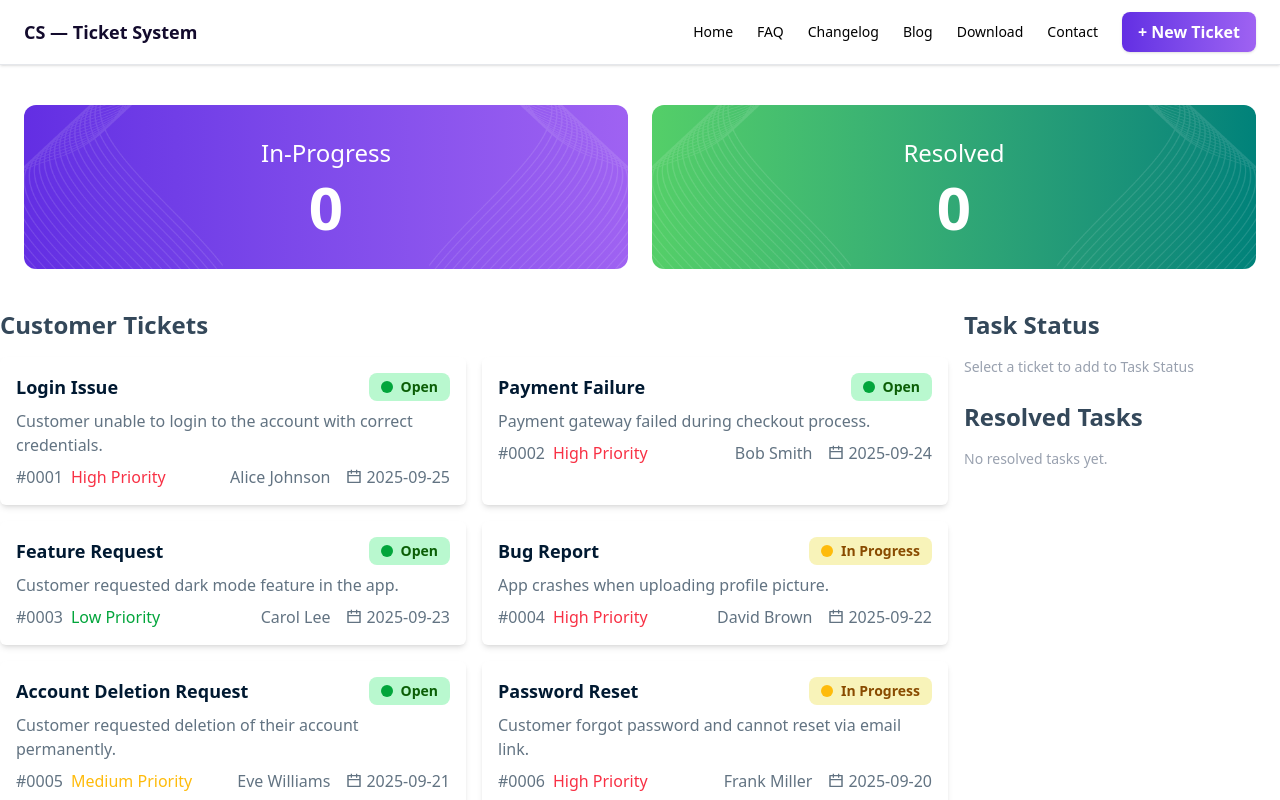
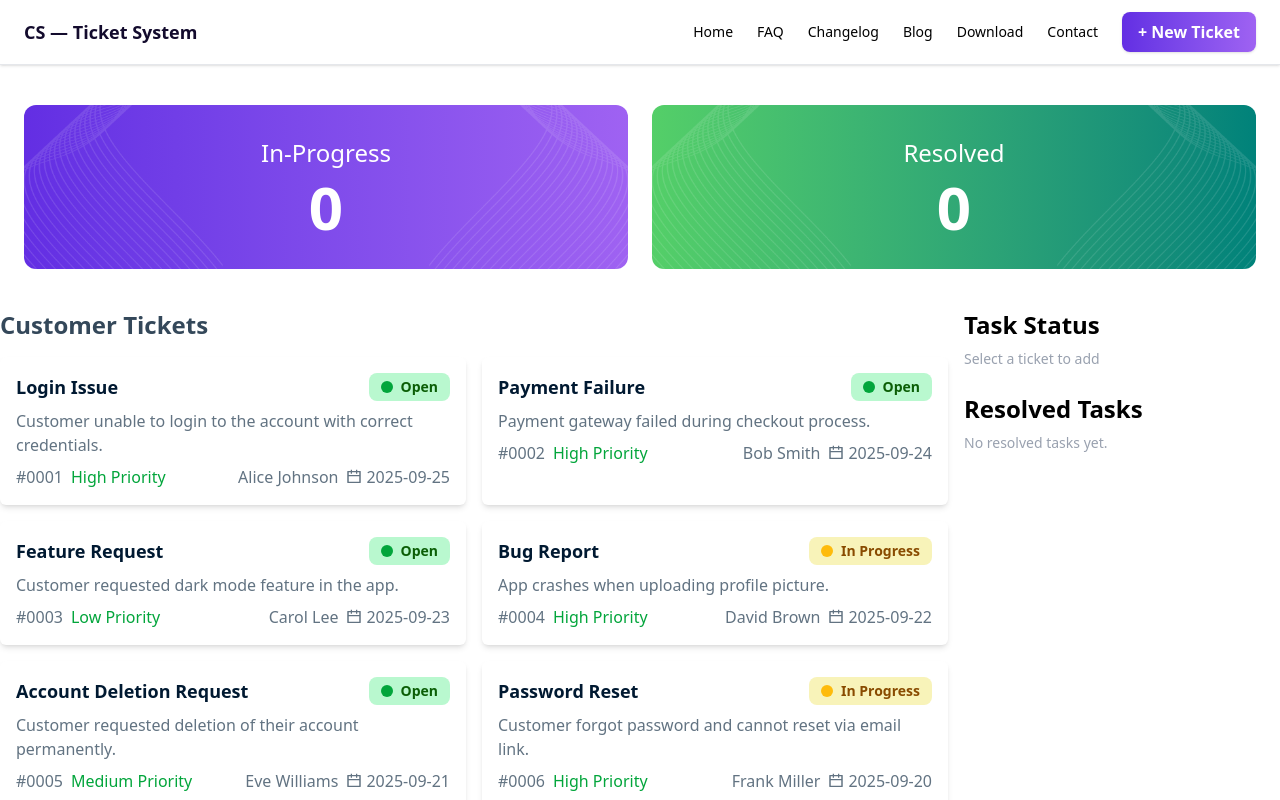
Before and after one commit to codewithrabby/customer-support-zone-by-react, a React (Vite) app: page / in a window 1280 px wide. Shown: the top 800 px of the page. Built offline with nearby package versions, Linux system fonts and the light colour scheme.

Commit message:
added functionalities

```diff
--- a/src/App.jsx
+++ b/src/App.jsx
@@ -6,16 +6,18 @@ import mailImg from "./assets/mail.png"
 import vector1 from "./assets/vector1.png"
 import vector2 from "./assets/vector2.png"
 import CustomersTicketsAndAside from './components/CustomersTicketsAndAside'
-import { Suspense } from 'react'
+import { Suspense, useState } from 'react'
 
-const fetchCusomers = async () =>{
+const fetchCustomers = async () => {
   const res = await fetch("/customers.json")
   return res.json()
 }
 
 function App() {
+  const customersPromise = fetchCustomers()
+  const [inProgressCount, setInProgressCount] = useState(0)
+  const [resolvedCount, setResolvedCount] = useState(0)
 
-  const customersPromise = fetchCusomers()
   return (
     <>
       {/* ===== NavBar Section Starts from here... ===== */}
@@ -24,7 +26,6 @@ function App() {
           <div className="font-bold text-lg">
             <h3 className='text-[#130B2D]'>CS — Ticket System</h3>
           </div>
-
           <div className="flex flex-col md:flex-row md:items-center gap-4 md:gap-6">
             <ul className="flex flex-col md:flex-row gap-4 md:gap-6 text-sm text-[#000000] font-medium">
               <li className="hover:text-black cursor-pointer">Home</li>
@@ -39,14 +40,13 @@ function App() {
         </div>
       </nav>
 
-
-      {/* ===== BANNER Section Starts from here... ===== */}
+      {/* ===== BANNER Section Starts from here...===== */}
       <section className="max-w-7xl mx-auto grid md:grid-cols-2 gap-6 px-6 py-10">
         <div className="relative bg-gradient-to-r from-[#632EE3] to-[#9F62F2] text-[#FFFFFF] rounded-xl p-8 flex flex-col items-center justify-center overflow-hidden">
           <img src={vector1} alt="left decoration" className="absolute left-0 top-0 h-full object-cover"/>
           <div className="relative z-10 flex flex-col items-center">
             <h2 className="text-2xl font-medium">In-Progress</h2>
-            <span className="text-6xl font-bold mt-2">0</span>
+            <span className="text-6xl font-bold mt-2">{inProgressCount}</span>
           </div>
           <img src={vector2} alt="right decoration" className="absolute right-0 top-0 h-full object-cover"/>
         </div>
@@ -55,23 +55,29 @@ function App() {
           <img src={vector1} alt="left decoration" className="absolute left-0 top-0 h-full object-cover"/>
           <div className="relative z-10 flex flex-col items-center">
             <h2 className="text-2xl font-medium">Resolved</h2>
-            <span className="text-6xl font-bold mt-2">0</span>
+            <span className="text-6xl font-bold mt-2">{resolvedCount}</span>
           </div>
           <img src={vector2} alt="right decoration" className="absolute right-0 top-0 h-full object-cover"/>
         </div>
       </section>
 
-      {/* ===== MAIN Section Starts from here...  ===== */}
-      <Suspense>
-        <CustomersTicketsAndAside customersPromise={customersPromise}></CustomersTicketsAndAside>
+      {/* ===== MAIN Section Starts from here... ===== */}
+      <Suspense fallback={<div className="text-center py-20">Loading Tickets...</div>}>
+        <CustomersTicketsAndAside
+          customersPromise={customersPromise}
+          setInProgressCount={setInProgressCount}
+          setResolvedCount={setResolvedCount}
+        />
       </Suspense>
 
-      {/* ===== FOOTER Section Starts from here...  ===== */}
+      {/* ===== FOOTER Section Starts from here... ===== */}
       <footer className="bg-[#000000] text-gray-300 mt-10">
         <div className="max-w-7xl mx-auto grid grid-cols-1 md:grid-cols-5 gap-8 px-6 py-12">
-          <div className="">
+          <div>
             <h2 className="font-bold text-[#FFFFFF] text-2xl">CS — Ticket System</h2>
-            <p className="mt-3 text-[#A1A1AA] text-sm leading-relaxed">CS Ticket System helps businesses manage customer issues efficiently with faster response times, clear tracking, and smooth communication. Our platform ensures reliable support and improved customer satisfaction.</p>
+            <p className="mt-3 text-[#A1A1AA] text-sm leading-relaxed">
+              CS Ticket System helps businesses manage customer issues efficiently with faster response times, clear tracking, and smooth communication. Our platform ensures reliable support and improved customer satisfaction.
+            </p>
           </div>
 
           <div>
--- a/src/components/CustomersTicketsAndAside.jsx
+++ b/src/components/CustomersTicketsAndAside.jsx
@@ -1,124 +1,134 @@
-import React, { use, useState } from 'react';
-import calenderImg from "../assets/ri_calendar-line.png";
+import React, { useState, useEffect } from 'react'
+import calenderImg from "../assets/ri_calendar-line.png"
 
-const CustomersTickets = ({ customersPromise }) => {
-  const customersData = use(customersPromise);
-  const [tasks, setTasks] = useState([]);
-  const [resolvedTasks, setResolvedTasks] = useState([]);
+const CustomersTicketsAndAside = ({ customersPromise, setInProgressCount, setResolvedCount }) => {
+  const [customersData, setCustomersData] = useState([])
+  const [tasks, setTasks] = useState([])
+  const [resolvedTasks, setResolvedTasks] = useState([])
+  const [toast, setToast] = useState({ show: false, message: "" })
 
+  useEffect(() => {
+    let mounted = true
+    customersPromise.then(data => {
+      if (mounted) setCustomersData(data)
+    })
+    return () => mounted = false
+  }, [customersPromise])
+
+  // Add Task & Remove from Customer Tickets Section Starts from here...
   const handleAddTask = (customer) => {
-    if (!tasks.find(task => task.id === customer.id) && !resolvedTasks.find(task => task.id === customer.id)) {
-      setTasks([...tasks, customer]);
+    if (!tasks.find(t => t.id === customer.id) && !resolvedTasks.find(t => t.id === customer.id)) {
+      setTasks(prev => [...prev, customer])
+      setInProgressCount(tasks.length + 1)
+      setCustomersData(prev => prev.filter(c => c.id !== customer.id))
+      setToast({ show: true, message: "In Progress!" })
+      setTimeout(() => setToast({ show: false, message: "" }), 3000)
     }
-  };
+  }
 
+  // Complete Task Section Starts from here...
   const handleCompleteTask = (taskId) => {
-    const taskToResolve = tasks.find(task => task.id === taskId);
-    if (taskToResolve) {
-      setTasks(tasks.filter(task => task.id !== taskId));
-      setResolvedTasks([taskToResolve, ...resolvedTasks]);
+    const taskToResolve = tasks.find(t => t.id === taskId)
+    if (!taskToResolve) return
+
+    // Remove from Task Status Section Starts from here...
+    const newTasks = tasks.filter(t => t.id !== taskId)
+    setTasks(newTasks)
+    setInProgressCount(newTasks.length)
+
+    // Add to Resolved Tasks Section Starts from here...
+    const newResolved = [{ ...taskToResolve, completed: true }, ...resolvedTasks]
+    setResolvedTasks(newResolved)
+    setResolvedCount(newResolved.length)
+
+    setToast({ show: true, message: "Completed!" })
+    setTimeout(() => setToast({ show: false, message: "" }), 3000)
   }
-  };
+
+  if (!customersData.length && tasks.length === 0) return <div className="text-center py-20">Loading Tickets...</div>
 
   return (
-    <div className="max-w-7xl mx-auto flex flex-col lg:flex-row gap-4">
+    <div className="max-w-7xl mx-auto flex flex-col lg:flex-row gap-4 relative">
 
-      {/* Customer Tickets Section */}
+      {/* Customer Tickets Starts from here... */}
       <div className="lg:w-3/4 w-full">
-        <h2 className="text-[#34485A] font-semibold text-2xl mb-4 ml-4 lg:ml-0">
-          Customer Tickets
-        </h2>
-
-        {/* Responsive grid */}
+        <h2 className="text-[#34485A] font-semibold text-2xl mb-4">Customer Tickets</h2>
         <div className="grid grid-cols-1 md:grid-cols-2 gap-4">
           {customersData.map((customer) => {
-            let priorityColor = '';
-            if (customer.customerPriority.toLowerCase().includes('high')) {
-              priorityColor = 'text-[#F83044]';
-            } else if (customer.customerPriority.toLowerCase().includes('medium')) {
-              priorityColor = 'text-[#FEBB0C]';
-            } else if (customer.customerPriority.toLowerCase().includes('low')) {
-              priorityColor = 'text-[#02A53B]';
-            }
+            let priorityColor = customer.customerPriority.toLowerCase() === 'high' ? 'text-[#F83044]' : customer.customerPriority.toLowerCase() === 'medium' ? 'text-[#FEBB0C]' :'text-[#02A53B]'
 
             return (
-              <div
-                key={customer.id}
-                onClick={() => handleAddTask(customer)}
-                className="p-4 bg-[#FFFFFF] rounded-md shadow-md space-y-2 cursor-pointer hover:bg-gray-50"
-              >
+              <div key={customer.id} onClick={() => handleAddTask(customer)}
+                className="p-4 bg-white rounded-md shadow-md space-y-2 cursor-pointer hover:bg-gray-50">
                 <div className="flex justify-between items-center">
                   <h2 className="text-[#001931] text-lg font-semibold">{customer.title}</h2>
-                  <span
-                    className={`flex items-center gap-2 px-3 py-1 text-sm font-semibold rounded-lg ${
-                      customer.status === 'Open' ? 'bg-[#B9F8CF] text-[#0B5E06]' : ''
-                    } ${customer.status === 'In Progress' ? 'bg-[#F8F3B9] text-yellow-800' : ''}`}
-                  >
-                    <span
-                      className={`w-3 h-3 rounded-full block ${
-                        customer.status === 'Open' ? 'bg-[#02A53B]' : ''
-                      } ${customer.status === 'In Progress' ? 'bg-[#FEBB0C]' : ''}`}
-                    ></span>
+                  <span className={`flex items-center gap-2 px-3 py-1 text-sm font-semibold rounded-lg
+                    ${customer.status === 'Open' ? 'bg-[#B9F8CF] text-[#0B5E06]' : ''}
+                    ${customer.status === 'In Progress' ? 'bg-[#F8F3B9] text-yellow-800' : ''}`}>
+                    <span className={`w-3 h-3 rounded-full block
+                      ${customer.status === 'Open' ? 'bg-[#02A53B]' : ''}
+                      ${customer.status === 'In Progress' ? 'bg-[#FEBB0C]' : ''}`}></span>
                     {customer.status}
                   </span>
                 </div>
-
                 <p className="text-[#627382]">{customer.description}</p>
-
-                {/* Info Section (id/priority + name/date) */}
                 <div className="flex flex-col sm:flex-row sm:justify-between sm:items-center gap-2">
-                  {/* id & priority */}
                   <div className="flex items-center gap-2">
                     <span className="text-[#627382]">{customer.id}</span>
                     <p className={priorityColor}>{customer.customerPriority}</p>
                   </div>
-
-                  {/* name & date */}
                   <div className="flex items-center gap-2 text-[#627382]">
-                    <p className="mr-2">{customer.customerName}</p>
+                    <p>{customer.customerName}</p>
                     <span className="flex items-center gap-1">
-                      <img src={calenderImg} alt="Calendar" className="w-4 h-4" />
-                      {customer.date}
+                      <img src={calenderImg} alt="Calendar" className="w-4 h-4" /> {customer.date}
                     </span>
                   </div>
                 </div>
               </div>
-            );
+            )
           })}
         </div>
       </div>
 
+      {/* Task Status & Resolved Section Starts from here... */}
       <div className="lg:w-1/4 w-full space-y-6 ml-4 lg:ml-0">
-  {/* Task Status */}
+
+        {/* Task Status Section Starts from here... */}
         <div className="space-y-2">
-    <h3 className="text-2xl text-[#34485A] font-semibold pb-2">Task Status</h3>
-    {tasks.length === 0 && <p className="text-gray-400 text-sm">Select a ticket to add to Task Status</p>}
-    {tasks.map((task) => (
-      <div key={task.id} className="p-4 bg-[#FFFFFF] rounded-md shadow-md space-y-2">
-        <h4 className="text-[#001931] font-semibold">{task.title}</h4>
-        <button
-          onClick={() => handleCompleteTask(task.id)}
-          className="bg-[#02A53B] text-white w-full px-3 py-1 rounded hover:bg-green-700"
-        >
+          <h3 className="text-2xl font-semibold">Task Status</h3>
+          {tasks.length === 0 && <p className="text-gray-400 text-sm">Select a ticket to add</p>}
+          {tasks.map(task => (
+            <div key={task.id} className="p-4 bg-white rounded-md shadow-md space-y-2">
+              <h4 className="font-semibold">{task.title}</h4>
+              <button onClick={() => handleCompleteTask(task.id)}
+                className="bg-[#02A53B] text-white w-full px-3 py-1 rounded hover:bg-green-700">
                 Complete
               </button>
             </div>
           ))}
         </div>
 
-  {/* Resolved Tasks */}
+        {/* Resolved Tasks Section Starts from here... */}
         <div className="space-y-2">
-    <h3 className="text-2xl text-[#34485A] font-semibold pb-2">Resolved Tasks</h3>
+          <h3 className="text-2xl font-semibold">Resolved Tasks</h3>
           {resolvedTasks.length === 0 && <p className="text-gray-400 text-sm">No resolved tasks yet.</p>}
-    {resolvedTasks.map((task) => (
-      <div key={task.id} className="p-4 bg-[#FFFFFF] rounded-md shadow-md">
-        <h4 className="text-[#001931] font-semibold">{task.title}</h4>
+          {resolvedTasks.map(task => (
+            <div key={task.id} className="p-4 bg-white rounded-md shadow-md space-y-1">
+              <h4 className="font-semibold">{task.title}</h4>
+              {task.completed && <p className="text-green-600 font-semibold text-sm">Completed</p>}
             </div>
           ))}
         </div>
       </div>
+
+      {/* Toast Section Starts from here... */}
+      {toast.show && (
+        <div className="fixed right-5 top-17 bg-white shadow-md px-4 py-2 rounded w-64 z-50">
+          <p className="font-semibold">{toast.message}</p>
         </div>
-  );
-};
+      )}
+    </div>
+  )
+}
 
-export default CustomersTickets;
+export default CustomersTicketsAndAside
```
Also changed, not shown: src/App.css (+8 -0 lines), src/components/NavBar.jsx (added, +12 -0 lines). Lines whose indentation alone changed are shown as unchanged.
